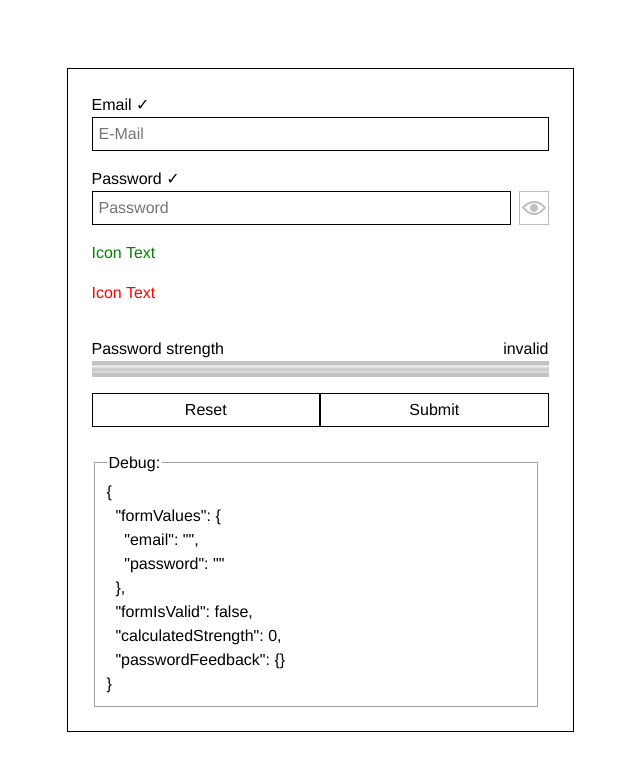
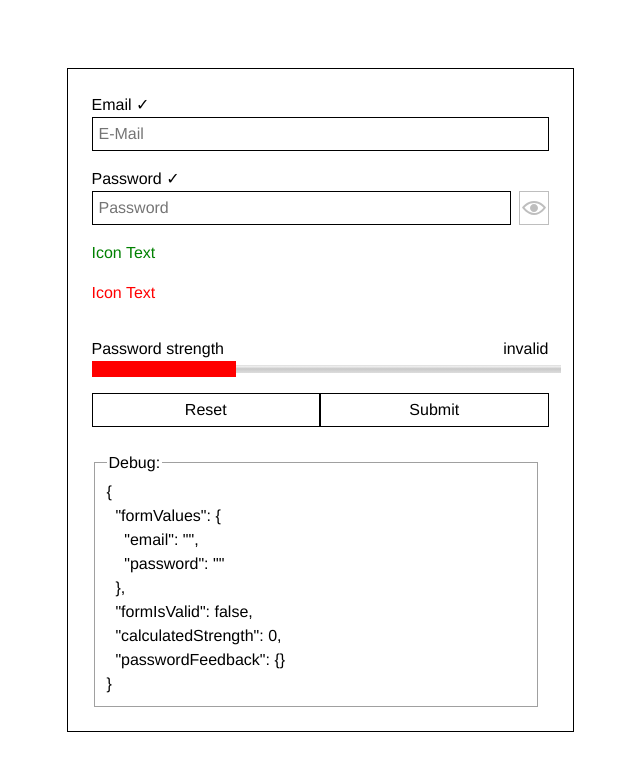
Before and after one commit to maurer2/formality, a Vue app: page / in a window 1280 px wide. Shown: the top 770 px of the page, without its empty margins (320-960 px from the left). Built offline with nearby package versions, Linux system fonts and the light colour scheme.

Commit message:
Meter WIP

```diff
--- a/src/components/Indicator.vue
+++ b/src/components/Indicator.vue
@@ -21,6 +21,7 @@
       :value="value"
       min="0"
       max="4"
+      :style="meterOverlayStyle"
     />
   </div>
 </template>
@@ -56,6 +57,17 @@ export default Vue.extend({
     isDisabled(): boolean {
       return this.value === 0;
     },
+    meterOverlayStyle(): any {
+      const value = 100 * this.value;
+
+      console.log(value);
+
+      return {
+        cursor: 'pointer',
+      };
+
+      // return `${this.value}%`;
+    },
   },
 });
 </script>
@@ -73,11 +85,58 @@ export default Vue.extend({
   margin-left: auto;
 }
 
+$width-gutter: 0.75rem;
+
 .meter {
+  position: relative;
   display: block;
-  width: 100%;
-  background: #c3c3c3;
-  // appearance: none;
+  // width: 100%;
+  width: calc(100% + #{$width-gutter});
+  // background: gray;
+  appearance: none;
+  overflow: hidden; // hide pseudo elements
 }
 
+.meter:before {
+  position: absolute;
+  content: '';
+  left: 0;
+  top: 0;
+  bottom: 0;
+  right: 0;
+  background-image: linear-gradient(to right, gray 0%, gray calc(100% - #{$width-gutter}), transparent calc(100% - #{$width-gutter}), transparent 100%);
+  //background-size: calc(#{percentage(1/3)} + #{$width-gutter});
+  background-size: calc(#{percentage(1/3)} + 0rem);
+}
+
+.meter:after {
+  position: absolute;
+  left: 0;
+  top: 0;
+  bottom: 0;
+  right: 0;
+  // content: attr(value);
+  content: '';
+  // background-image: linear-gradient(to right, transparent 0%, transparent calc(50% - 0.75rem), blue calc(50% - 0.75rem), blue 50%, blue 100%);
+  background-image: linear-gradient(to right, red 0%, red calc(100% - #{$width-gutter}), transparent calc(100% - #{$width-gutter}), transparent 100%);
+  // background-size: calc(#{percentage(1/3)} + #{$width-gutter});
+  background-size: calc(#{percentage(1/3)} + 0rem);
+}
+
+.description {
+  display: flex;
+  margin: 0 0 7.5rem 0;
+  flex-wrap: wrap;
+}
+
+.key {
+  margin-right: 0.5rem;
+}
+
+.value {
+  margin: 0;
+  font-weight: bold;
+}
+
+
 </style>
--- a/src/components/Password-Criteria.vue
+++ b/src/components/Password-Criteria.vue
@@ -1,7 +1,7 @@
 <template>
   <p
     class="criteria"
-    :class="{ 'criteria--is-fullfilled': isFullFilled }"
+    :class="{ 'criteria--is-fullfilled': isFullfilled }"
   >
     <span class="icon">
       Icon
@@ -18,7 +18,7 @@ import Vue from 'vue';
 export default Vue.extend({
   name: 'PasswordCriteria',
   props: {
-    isFullFilled: {
+    isFullfilled: {
       type: Boolean,
       required: true,
       default: false,
--- a/src/components/Password.vue
+++ b/src/components/Password.vue
@@ -50,11 +50,11 @@
     <div class="criterias">
       <PasswordCriteria
         text="Text"
-        :is-full-filled="true"
+        :is-fullfilled="true"
       />
       <PasswordCriteria
         text="Text"
-        :is-full-filled="false"
+        :is-fullfilled="false"
       />
     </div>
   </div>
```
